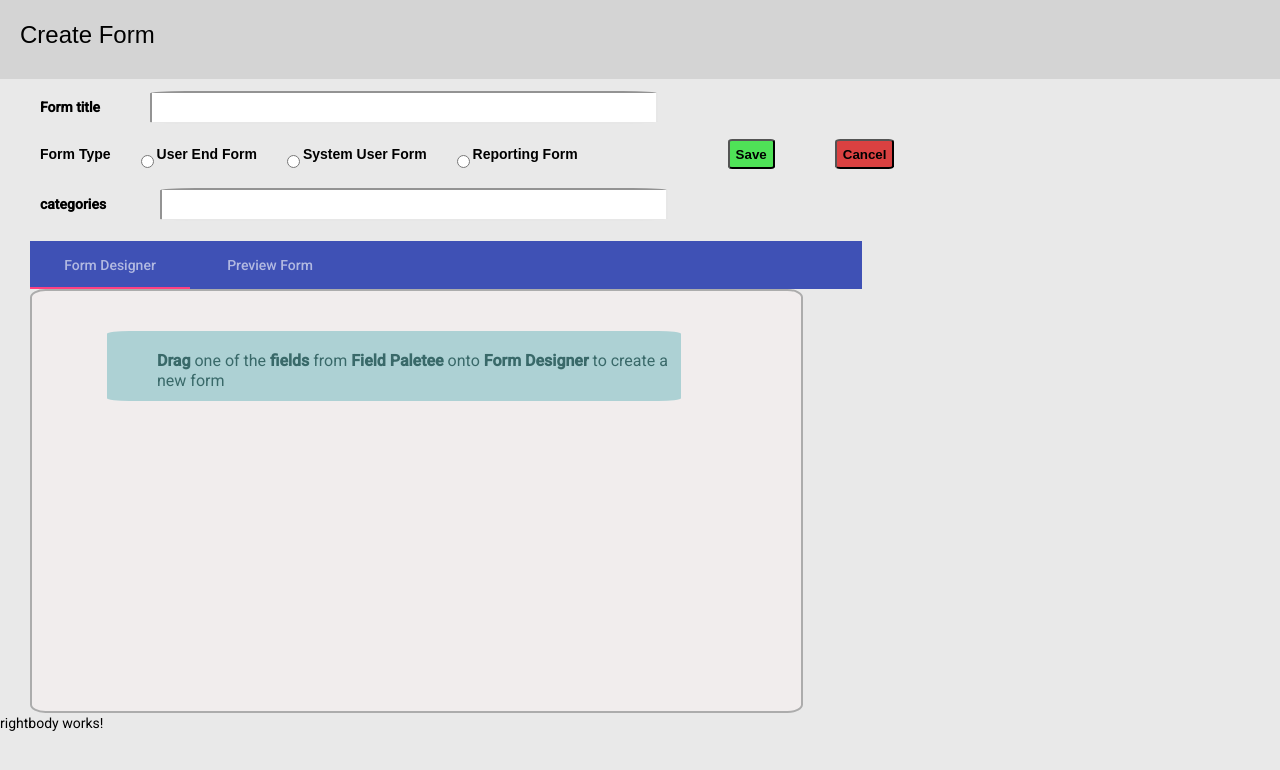
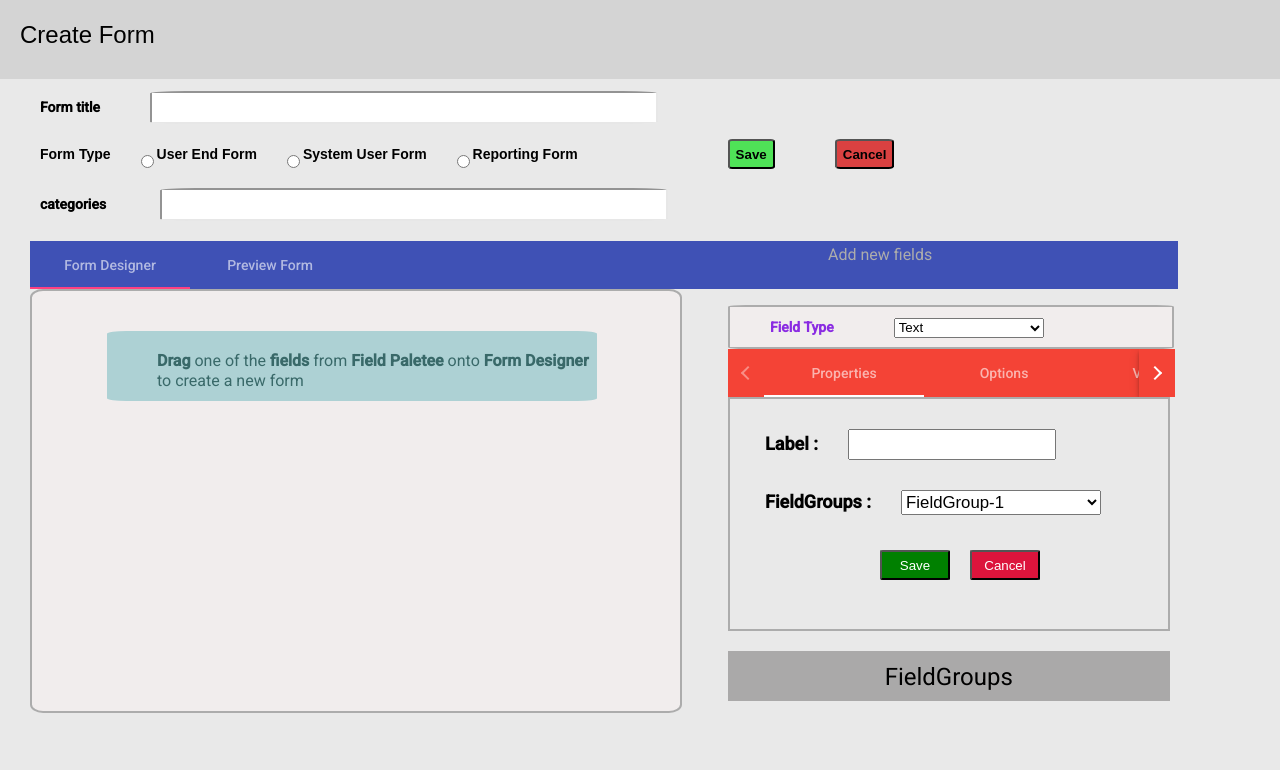
Before and after one commit to accolite/AU2021-PDFFormGen, an Angular app in the folder formapp/: page / in a window 1280 px wide. Shown: the top 770 px of the page. Built offline with nearby package versions, Linux system fonts and the light colour scheme.

Commit message:
rohit commit

```diff
--- a/formapp/src/app/app.component.html
+++ b/formapp/src/app/app.component.html
@@ -1,3 +1,3 @@
 <app-header></app-header>
 <app-leftbody></app-leftbody>
-<app-rightbody></app-rightbody>
+<!-- <app-rightbody></app-rightbody> -->
--- a/formapp/src/app/components/leftbody/leftbody.component.css
+++ b/formapp/src/app/components/leftbody/leftbody.component.css
@@ -26,3 +26,7 @@ id{
     margin-left: 65px;
     font-size: medium;
 }
+
+.leftbody{
+    display: flex;
+}
--- a/formapp/src/app/components/leftbody/leftbody.component.html
+++ b/formapp/src/app/components/leftbody/leftbody.component.html
@@ -22,7 +22,7 @@
   </mat-tab-group>
 
   <div>
-
+    <app-rightbody></app-rightbody>
   </div>
 
 </div>
--- a/formapp/src/app/components/rightbody/rightbody.component.css
+++ b/formapp/src/app/components/rightbody/rightbody.component.css
@@ -0,0 +1,87 @@
+.addnewf{
+    height: 48px;
+    width: 350px;
+    background-color:rgb(63,81,181);
+     color: rgb(172, 172, 172);;
+    padding-left: 100px;
+    align-items: center;
+}
+#selectdivforf{
+    border: 2px solid rgb(172, 172, 172);
+   height: 30px;
+   width: 80%;
+   border-radius: 4%;
+   margin-top: 0px;
+   padding-top: 10px;
+   background-color: rgb(241, 237, 237);
+}
+
+#labelforselect{
+    color: blueviolet;
+    padding-right:60px ;
+    padding-left: 40px;
+    padding-top: 10px;
+}
+
+#options{
+    height: 20px;
+    width:150px
+}
+.fdclass{
+    border: 2px solid rgb(172, 172, 172);
+    height: 230px;
+    width: 98%;
+
+}
+.fdclass1{
+    padding-left: 35px;
+    padding-right: 30px;
+    font-size: large;
+    font-weight: 100;
+}
+#idforlabel{
+    margin-top: 30px;
+}
+.fdinputclass{
+    font-size: larger;
+    width: 200px;
+    height: 25px;
+}
+#idforbutton{
+    margin-top: 35px;
+    margin-left: 150px;
+}
+#cancelbutton{
+    background-color: crimson;
+    height: 30px;
+    color: white;
+    border-radius: 4%;
+    width: 70px;
+    margin-left: 20px;
+}
+
+#savebutton{
+    background-color:green;
+    height: 30px;
+    color: white;
+    border-radius: 4%;
+    width: 70px;
+
+}
+#optionsid{
+    margin-top: 30px;
+    align-items: center;
+    justify-content: center;
+    background-color: rgb(173, 209, 212);
+    height: 100px;
+    padding: 50px;
+}
+
+#fgbottom{
+    background-color: rgb(170, 169, 169);
+    height: 40px;
+    width: 80%;
+    margin-top: 20px;
+    text-align: center;
+    padding-top: 10px;
+}
--- a/formapp/src/app/components/rightbody/rightbody.component.html
+++ b/formapp/src/app/components/rightbody/rightbody.component.html
@@ -1 +1,78 @@
-<p>rightbody works!</p>
+<div>
+
+    <div>
+        <h3 class="addnewf">Add new fields</h3>
+    </div>
+
+    <div id="selectdivforf">
+        <label for="field" id="labelforselect"><b>Field Type</b></label>
+        <select name="field" id="options">
+          <option value="text">Text</option>
+          <option value="email">Email</option>
+          <option value="number">Number</option>
+          <option value="password">Password</option>
+          <option value="textarea">Textarea</option>
+          <option value="chechbox">Chechbox</option>
+          <option value="date">Date</option>
+        </select>
+    </div>
+
+    <div>
+        <mat-tab-group color="warn" backgroundColor='warn' class="tabgroup" style="width: 81%; ">
+
+            <mat-tab label="Properties" >
+              <div class="fdclass">
+                  <div id="idforlabel">
+                    <label for="label" class="fdclass1"><b>Label :</b></label>
+                    <input type="text" name="label" class="fdinputclass">
+                  </div>
+
+                 <div id="idforlabel">
+                    <label for="fdgroups" class="fdclass1"><b>FieldGroups :</b></label>
+                    <select name="fdgroups" class="fdinputclass">
+                        <option value="fd1">FieldGroup-1</option>
+                        <option value="fd2">FieldGroup-2</option>
+                        <option value="fd3">FieldGroup-3</option>
+                        <option value="fd4">FieldGroup-4</option>
+                    </select>
+                 </div>
+
+                 <div id="idforbutton">
+                    <button type="button" id="savebutton">Save</button>
+                    <button type="button"id ="cancelbutton">Cancel</button>
+                 </div>
+
+              </div>
+            </mat-tab>
+
+
+            <mat-tab label="Options">
+              <div class="fdclass">
+                <h1 id="optionsid">No Options Available</h1>
+              </div>
+            </mat-tab>
+            <mat-tab label="Validation">
+                <div class="fdclass">
+                   <div id="idforlabel">
+                       <label for="minlen" class="fdclass1"><b>Min-Length</b></label>
+                       <input type="number" name="minlen"  class="fdinputclass">
+                   </div>
+                   <div id="idforlabel">
+                    <label for="maxlen" class="fdclass1"><b>Min-Length</b></label>
+                    <input type="number" name="maxlen" class="fdinputclass" >
+                   </div>
+                   <div id="idforlabel">
+                    <label for="isreq"  class="fdclass1"><b>Min-Length</b></label>
+                    <input type="checkbox" name="isreq" class="fdinputclass" >
+                   </div>
+                </div>
+              </mat-tab>
+
+          </mat-tab-group>
+    </div>
+
+    <div>
+        <h1 id="fgbottom">FieldGroups</h1>
+    </div>
+
+</div>
```
